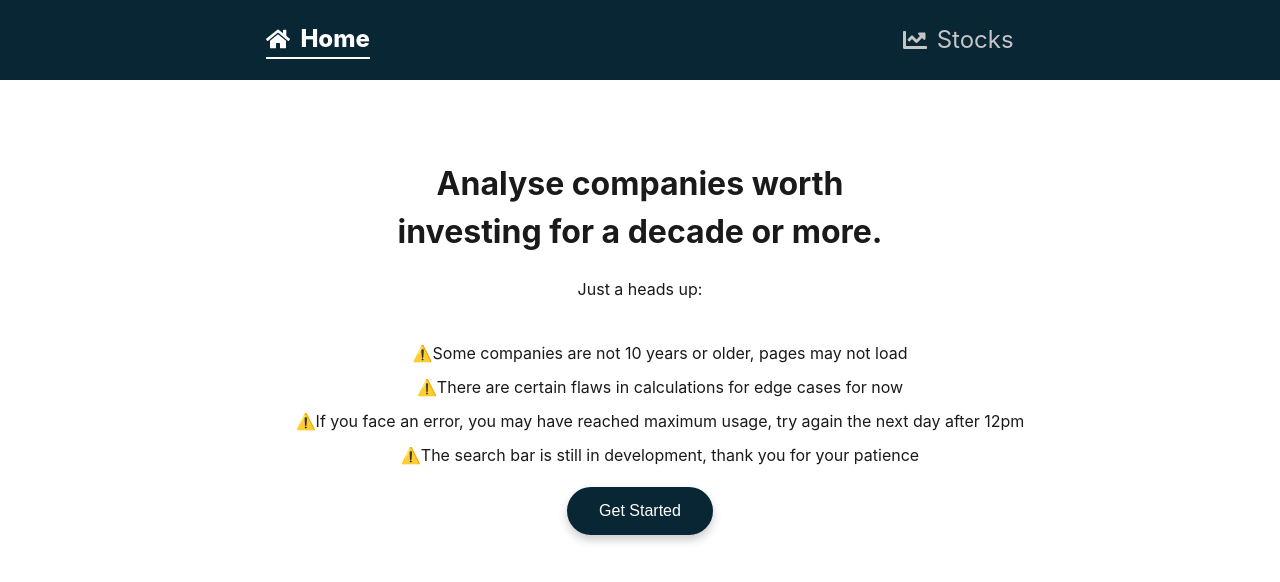
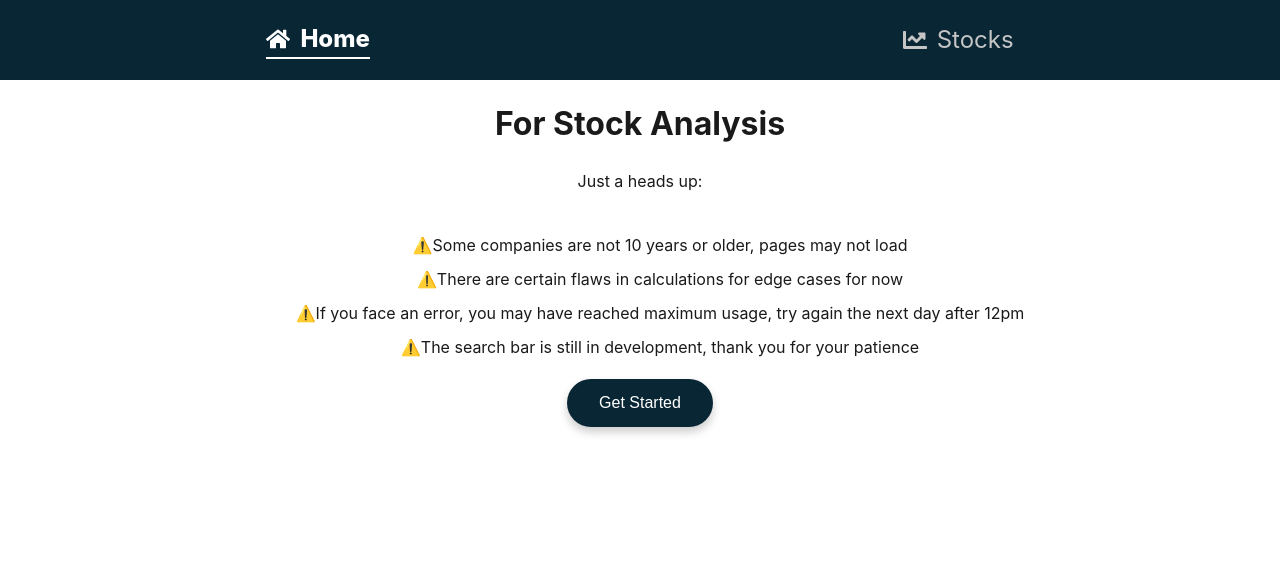
Before and after one commit to kai-com-trying/decado, a React (Vite) app: page / in a window 1280 px wide. Shown: the top 582 px of the page. Built offline with nearby package versions, Linux system fonts and the light colour scheme; no server answers.

Commit message:
fixed styling

```diff
--- a/src/components/Root.module.css
+++ b/src/components/Root.module.css
@@ -1,3 +1,3 @@
 .content{
-    padding-top: 60px;
+    margin-top: 80px;
 }
--- a/src/components/layout/StockDetails/Header/StockHeader.module.css
+++ b/src/components/layout/StockDetails/Header/StockHeader.module.css
@@ -5,7 +5,7 @@
     padding: 50px;
     background-color: aliceblue;
     height: 200px;
-
+    line-height: 1.5 !important;
 }
 
 .disclaimer{
--- a/src/pages/HomePage/HomePage.jsx
+++ b/src/pages/HomePage/HomePage.jsx
@@ -9,7 +9,7 @@ const HomePage = () => {
   return (
     <>
       <header className={styles.header}>
-        <h1>Analyse companies worth  <br></br> investing for a decade or more.</h1>
+        <h1>For Stock Analysis</h1>
         <p>Just a heads up: </p>
         <br></br>
         <ul>
--- a/src/pages/StockDetailPage/StockDetail.module.css
+++ b/src/pages/StockDetailPage/StockDetail.module.css
@@ -3,7 +3,6 @@
     flex-direction: column;
     justify-content: space-around;
     align-items: center;
-    margin-top: 100px;
     min-width: 800px;
     width: 50vw;
     margin: 0 auto;
```
Also changed, not shown: src/api/secData.js.
